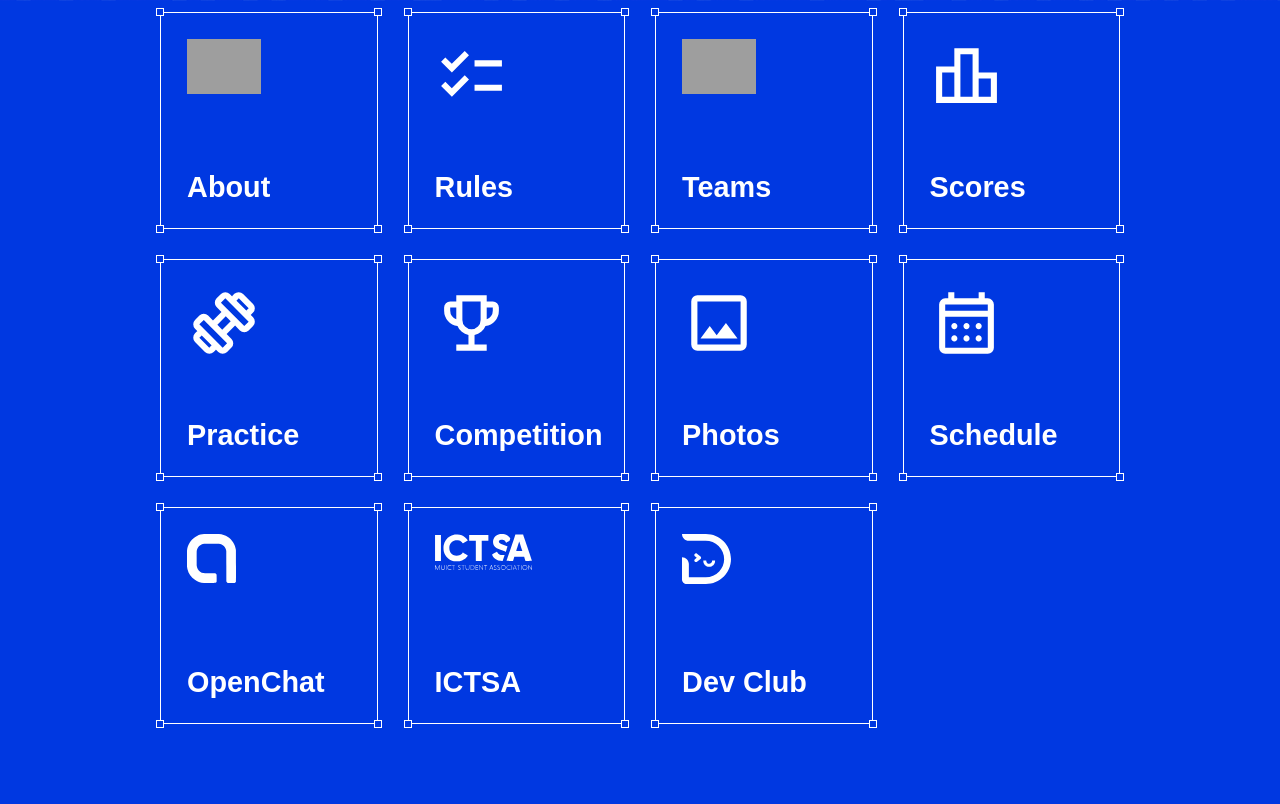
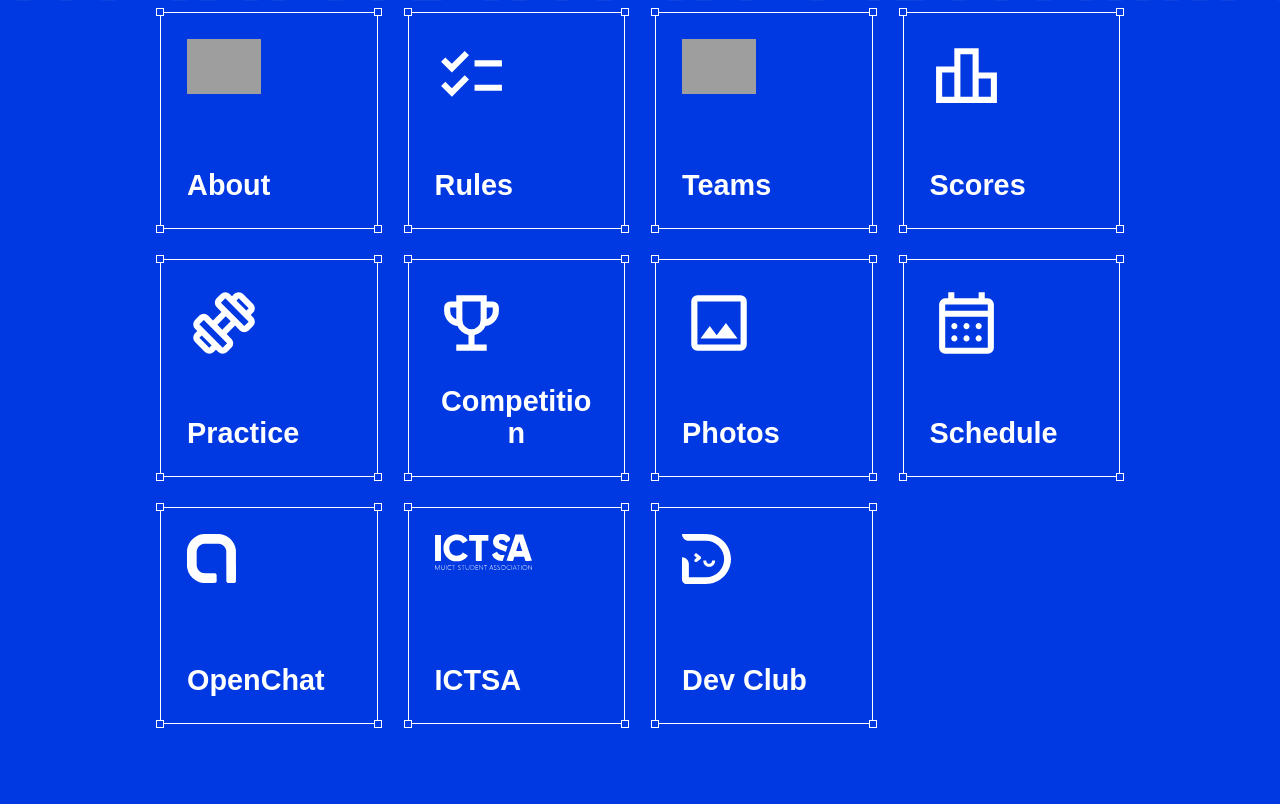
Before and after one commit to ppanturat/ictpc26-web, a Flask app: page / in a window 1280 px wide. Shown: the part 349-1153 px from the top of the page. Run offline with Flask 3, Linux system fonts and the light colour scheme; some web fonts are replaced; grey boxes are pictures that could not be loaded.

Commit message:
Update index-style.css

```diff
--- a/static/index-style.css
+++ b/static/index-style.css
@@ -105,10 +105,13 @@
 
 /* --- TEXT LABEL --- */
 .label {
-    font-size: clamp(1.8rem, 2.5vw, 1.8rem);
+    font-size: clamp(1.1rem, 5vw, 1.8rem);
     font-weight: bold;
     margin: 0;
-    line-height: 1;
+    line-height: 1.1;
+
+    word-break: break-word;
+    hyphens: auto;
 }
 
 /* --- INTERACTION EFFECTS (Invert Colors) --- */
```
